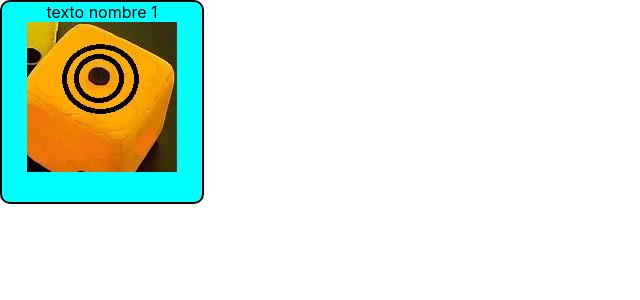
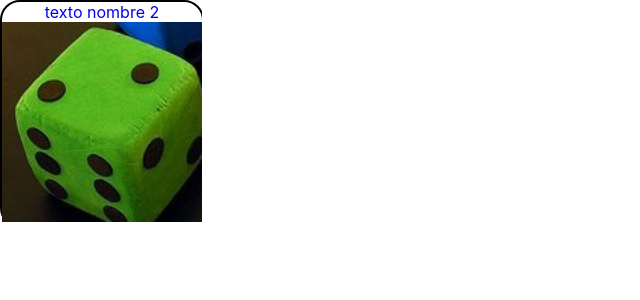
Before and after one commit to MathiasFernandez24/MyTools, a React (Create React App) app: page / in a window 1280 px wide. Shown: the top 300 px of the page, without its empty margins (0-640 px from the left). Built offline with nearby package versions, Linux system fonts and the light colour scheme.

Commit message:
card giratorio desarrollo

```diff
--- a/src/components/card/Card.css
+++ b/src/components/card/Card.css
@@ -1,9 +1,40 @@
 .card-container {
     display: block;
     flex-direction: column;
+    position: relative;
+    width: 202px;
+    height: 222px;
+    /* background-color: aqua; */
+    /* border: 2px solid black; */
+    /* border-radius: 20px; */
+    overflow: hidden;
+}
+
+.card-container div {
+    position: absolute;
+    backface-visibility: hidden;
+    transition: 1s;
+    border: 2px solid black;
+    border-radius: 20px;
+}
+
+.card-image {
     width: 200px;
     height: 200px;
-    background-color: aqua;
-    border: 2px solid black;
-    border-radius: 10px;
 }
+
+.front {
+    transform: perspective(500px) rotateY(0deg);
+}
+
+.back {
+    transform: perspective(500px) rotateY(180deg);
+}
+
+.card-container:hover .front {
+    transform: perspective(500px) rotateY(180deg);
+}
+
+.card-container:hover .back {
+    transform: perspective(500px) rotateY(360deg);
+}
--- a/src/components/card/Card.jsx
+++ b/src/components/card/Card.jsx
@@ -5,10 +5,20 @@ import { DB } from '../../dataBase/DB'
 const Card = () => {
 
     const i = DB[0]
+    const i2 = DB[1]
     return (
-        <div className='card-container'>
-            <div>{i.name}</div>
-            <img src={i.image} alt="" />
+        <div href={i.url} className='card-container'>
+            <a href={i.url} target='_blank'>
+                <div className='front card-container'>
+                    {i.name}
+                    <img className='card-image' src={i.image} alt="Loading.." />
+                </div>
+                <div className='back'>
+                    {i2.name}
+                    <img className='card-image' src={i2.image} alt="Loading.." />
+                </div>
+
+            </a>
         </div>
     )
 }
--- a/src/dataBase/DB.js
+++ b/src/dataBase/DB.js
@@ -7,7 +7,7 @@ import img5 from './images/5.jpg'
 export const DB = [
     {
         id: 1,
-        url: "texto url 1",
+        url: "https://www.youtube.com/",
         name: "texto nombre 1",
         image: img1
     },
```
